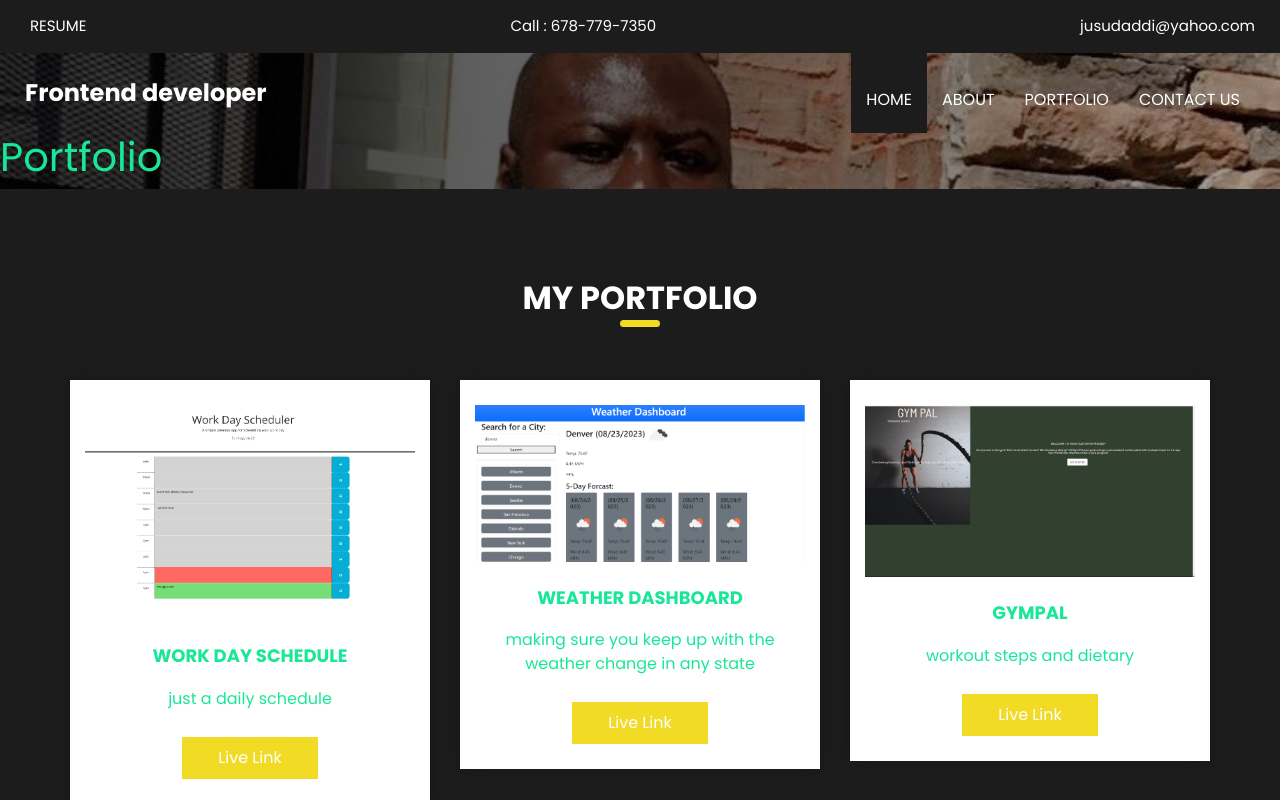
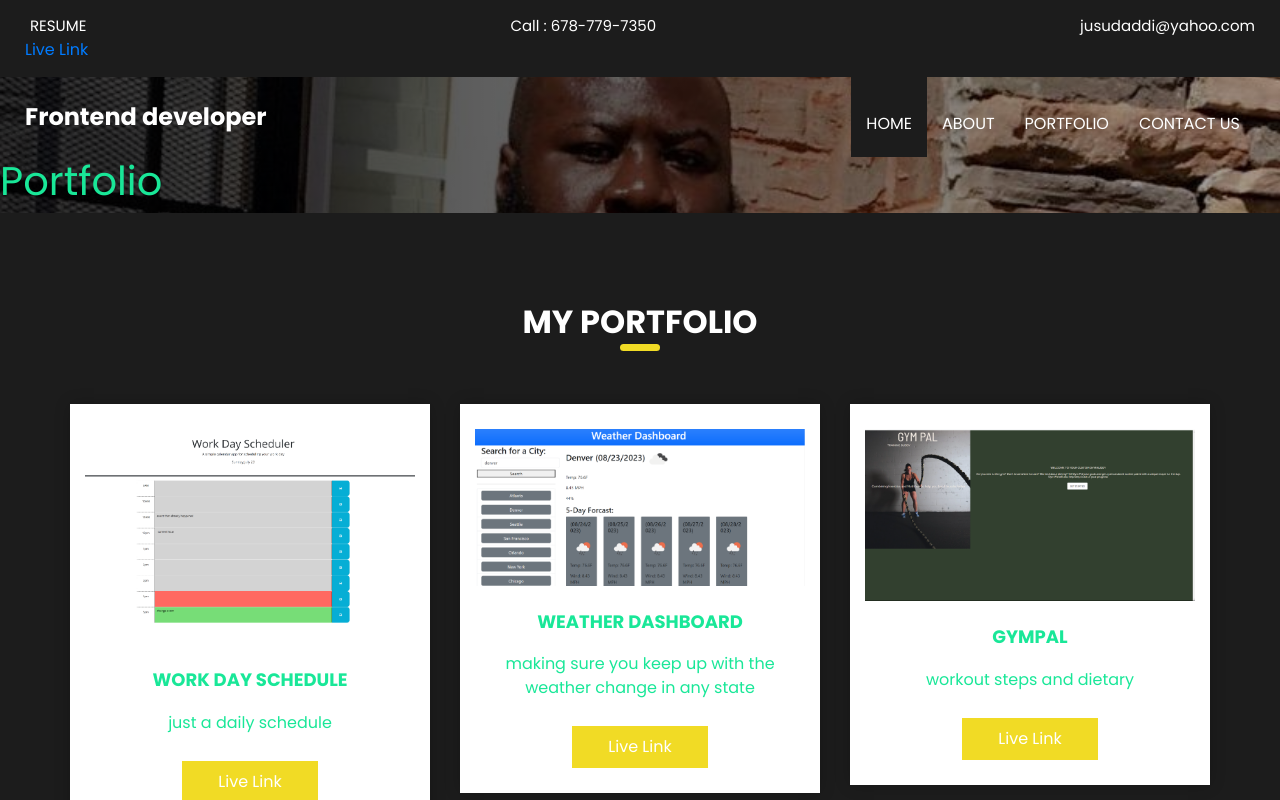
Before and after one commit to jusukarneh/React---Portfolio-2.0, a React (Vite) app: page /portfolio in a window 1280 px wide. Shown: the top 800 px of the page. Built offline with nearby package versions, Linux system fonts and the light colour scheme; no server answers; some icons are missing.

Commit message:
open another page

```diff
--- a/src/Components/Header/index.jsx
+++ b/src/Components/Header/index.jsx
@@ -34,6 +34,7 @@ function Header() {
               </a>
 
               <a href="https://github.com/jusukarneh" target="_blank" >
+                Live Link
 
                 <i class="fa fa-github" aria-hidden="true"></i>
               </a>
```
